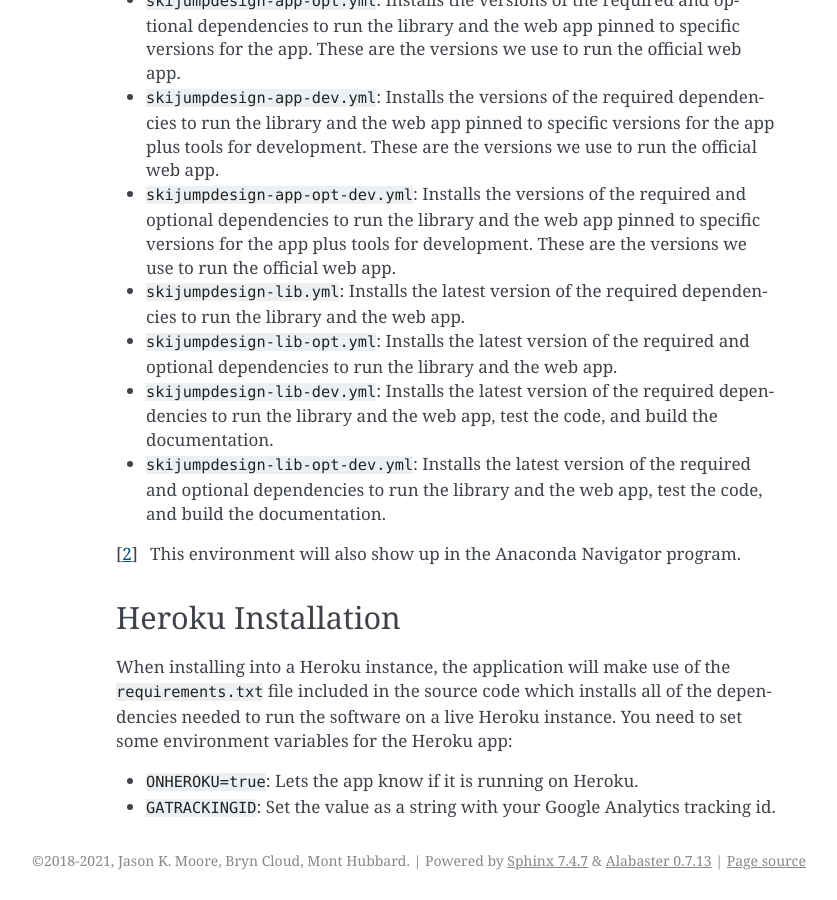
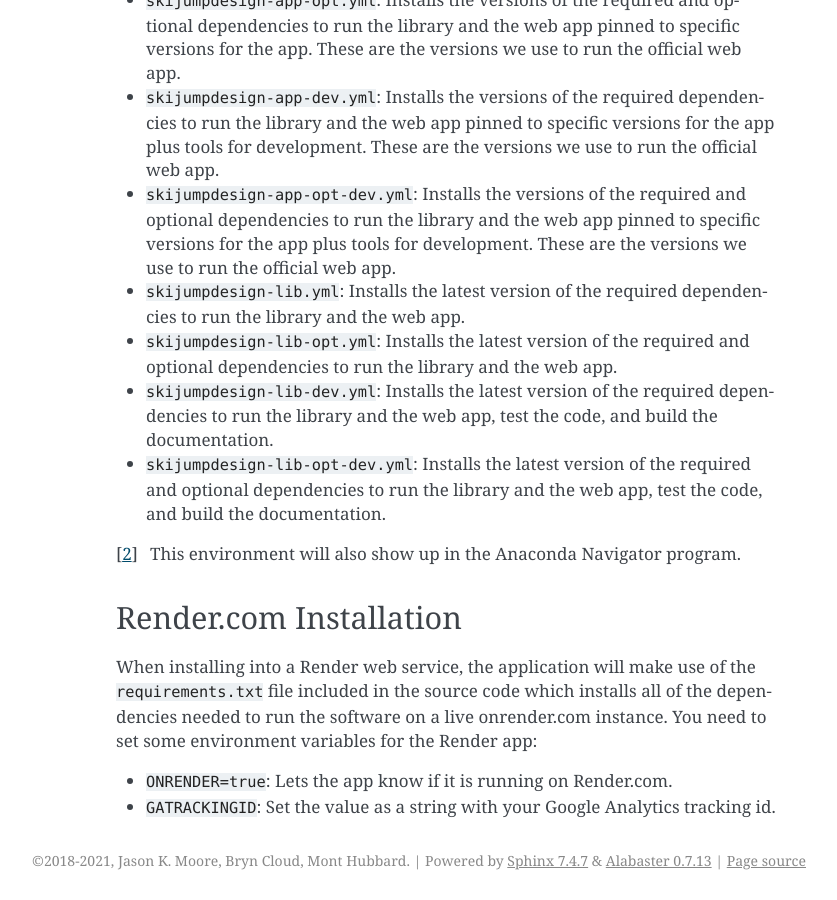
Before and after one commit to mechmotum/skijumpdesign, a Sphinx documentation site: the page built from docs/install.rst, in a window 1280 px wide and 900 px high, scrolled down 2163 px. Shown: the whole window, without its empty margins (304-1141 px from the left). Built offline with Sphinx 7.4.7, drawn with Linux system fonts in a browser that asks for light colours; some of the changed text lies outside the part shown.

Commit message:
Switch all files to render.com references.

```diff
--- a/docs/install.rst
+++ b/docs/install.rst
@@ -128,14 +128,14 @@ be of use:
 
 .. [2] This environment will also show up in the Anaconda Navigator program.
 
-Heroku Installation
-===================
+Render.com Installation
+=======================
 
-When installing into a Heroku instance, the application will make use of the
+When installing into a Render web service, the application will make use of the
 ``requirements.txt`` file included in the source code which installs all of the
-dependencies needed to run the software on a live Heroku instance. You need to
-set some environment variables for the Heroku app:
+dependencies needed to run the software on a live onrender.com instance. You
+need to set some environment variables for the Render app:
 
-- ``ONHEROKU=true``: Lets the app know if it is running on Heroku.
+- ``ONRENDER=true``: Lets the app know if it is running on Render.com.
 - ``GATRACKINGID``: Set the value as a string with your Google Analytics
   tracking id.
--- a/requirements.txt
+++ b/requirements.txt
@@ -1,4 +1,4 @@
-# Requirements for the Heroku install via pip.
+# Requirements for the Render.com install via pip.
 Jinja2 <3.0.0
 MarkupSafe ==2.0.1
 cython ==0.28.5
```
Also changed, not shown: other parts of requirements.txt (+1 -1 lines), README.rst (+3 -5 lines), 7 other files.
